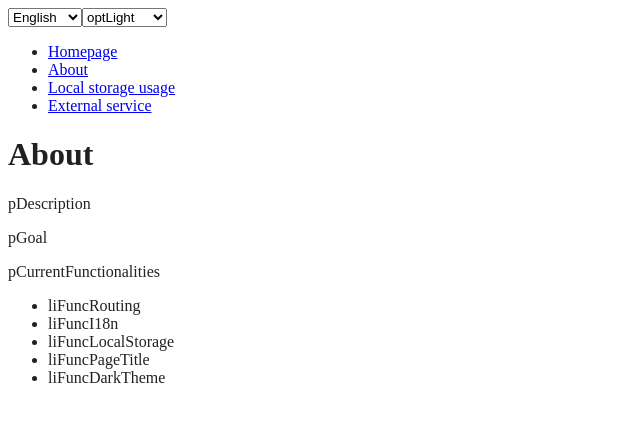
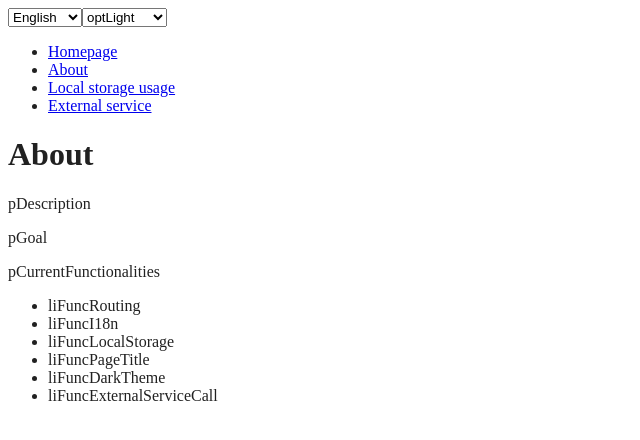
Before and after one commit to FranckBigand/nuxt-github-pages-poc, a Nuxt app: page /about in a window 1280 px wide. Shown: the top 440 px of the page, without its empty margins (0-640 px from the left). Built offline with nearby package versions, Linux system fonts and the light colour scheme.

Commit message:
Add external service to list in about page

```diff
--- a/pages/about.vue
+++ b/pages/about.vue
@@ -13,6 +13,7 @@
     <li>{{ t("liFuncLocalStorage") }}</li>
     <li>{{ t("liFuncPageTitle") }}</li>
     <li>{{ t("liFuncDarkTheme") }}</li>
+    <li>{{ t("liFuncExternalServiceCall") }}</li>
   </ul>
 </template>
 
@@ -41,6 +42,7 @@ en:
   liFuncLocalStorage: Local storage
   liFuncPageTitle: Page title
   liFuncDarkTheme: Dark theme
+  liFuncExternalServiceCall: External service call
 
 fr:
   pDescription: >-
@@ -56,4 +58,5 @@ fr:
   liFuncLocalStorage: Local storage
   liFuncPageTitle: Titre de page
   liFuncDarkTheme: Thème sombre
+  liFuncExternalServiceCall: Appel à un service externe
 </i18n>
```
